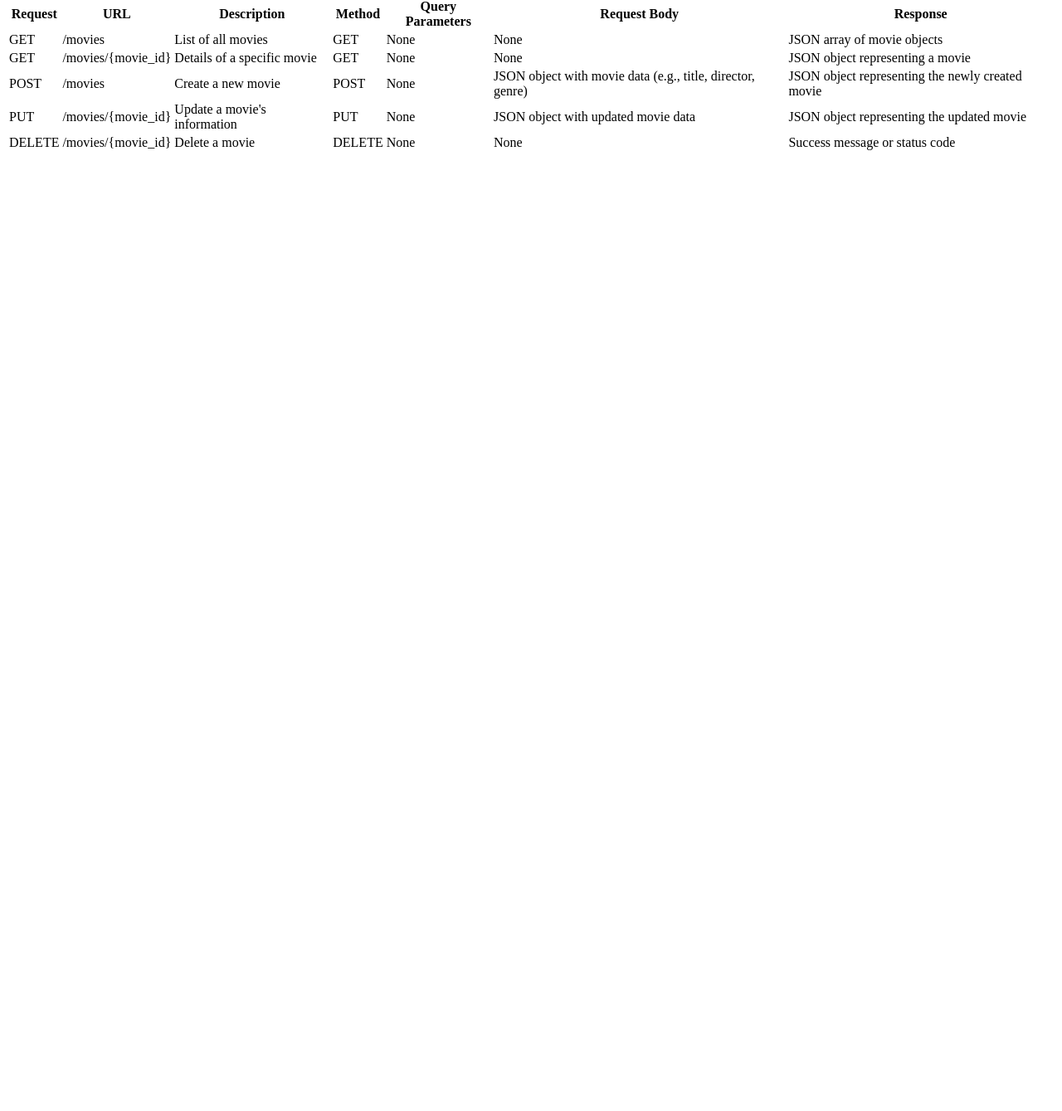
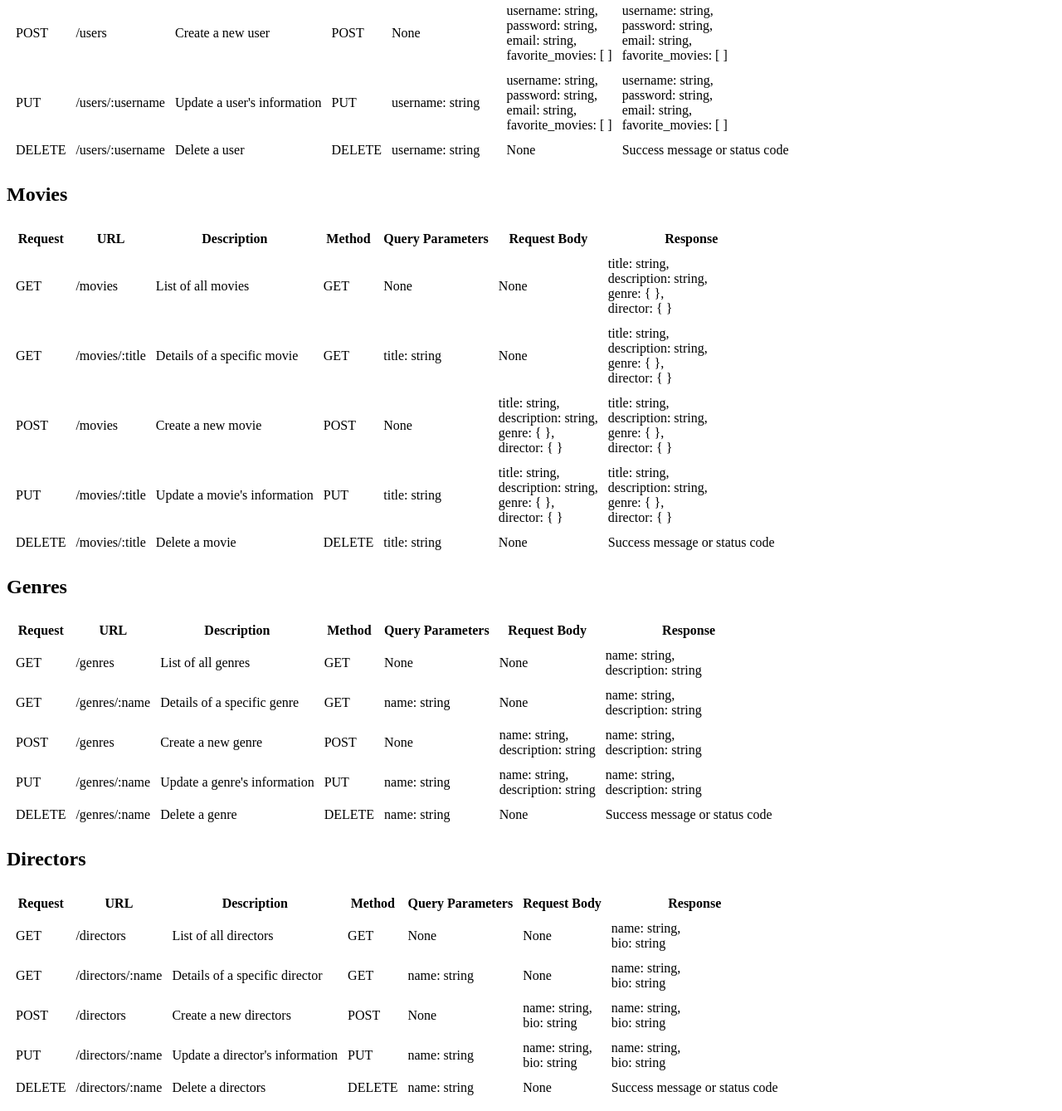
Before and after one commit to henryn05/movie_api, a website: page public/documentation.html in a window 1280 px wide. Shown: the part 332-1671 px from the top of the page at 83% size. Before the commit the page ends 800 px from the top, so only its background shows below. Drawn offline with Linux system fonts and the light colour scheme.

Commit message:
Completed API documentation

```diff
--- a/public/documentation.html
+++ b/public/documentation.html
@@ -7,7 +7,7 @@
     <h1>API Documentation</h1>
 
     <h2>Users</h2>
-    <table>
+    <table cellspacing="10">
         <tr>
             <th>Request</th>
             <th>URL</th>
@@ -24,16 +24,16 @@
             <td>GET</td>
             <td>None</td>
             <td>None</td>
-            <td>JSON array of user objects</td>
+            <td>username: string, <br>password: string,<br> email: string, <br>favorite_movies: [ ]</td>
         </tr>
         <tr>
             <td>GET</td>
-            <td>/users/{user_id}</td>
+            <td>/users/:username</td>
             <td>Details of a specific user</td>
             <td>GET</td>
+            <td>username: string</td>
             <td>None</td>
-            <td>None</td>
-            <td>JSON object representing a user</td>
+            <td>username: string, <br>password: string,<br> email: string, <br>favorite_movies: [ ]</td>
         </tr>
         <tr>
             <td>POST</td>
@@ -41,31 +41,31 @@
             <td>Create a new user</td>
             <td>POST</td>
             <td>None</td>
-            <td>JSON object with user data (e.g., username, email)</td>
-            <td>JSON object representing the newly created user</td>
+            <td>username: string, <br>password: string,<br> email: string, <br>favorite_movies: [ ]</td>
+            <td>username: string, <br>password: string,<br> email: string, <br>favorite_movies: [ ]</td>
         </tr>
         <tr>
             <td>PUT</td>
-            <td>/users/{user_id}</td>
+            <td>/users/:username</td>
             <td>Update a user's information</td>
             <td>PUT</td>
-            <td>None</td>
-            <td>JSON object with updated user data</td>
-            <td>JSON object representing the updated user</td>
+            <td>username: string</td>
+            <td>username: string, <br>password: string,<br> email: string, <br>favorite_movies: [ ]</td>
+            <td>username: string, <br>password: string,<br> email: string, <br>favorite_movies: [ ]</td>
         </tr>
         <tr>
             <td>DELETE</td>
-            <td>/users/{user_id}</td>
+            <td>/users/:username</td>
             <td>Delete a user</td>
             <td>DELETE</td>
-            <td>None</td>
+            <td>username: string</td>
             <td>None</td>
             <td>Success message or status code</td>
         </tr>
     </table>
 
     <h2>Movies</h2>
-    <table>
+    <table cellspacing="10">
         <tr>
             <th>Request</th>
             <th>URL</th>
@@ -82,16 +82,16 @@
             <td>GET</td>
             <td>None</td>
             <td>None</td>
-            <td>JSON array of movie objects</td>
+            <td>title: string, <br>description: string, <br>genre: { }, <br>director: { }</td>
         </tr>
         <tr>
             <td>GET</td>
-            <td>/movies/{movie_id}</td>
+            <td>/movies/:title</td>
             <td>Details of a specific movie</td>
             <td>GET</td>
+            <td>title: string</td>
             <td>None</td>
-            <td>None</td>
-            <td>JSON object representing a movie</td>
+            <td>title: string, <br>description: string, <br>genre: { }, <br>director: { }</td>
         </tr>
         <tr>
             <td>POST</td>
@@ -99,24 +99,140 @@
             <td>Create a new movie</td>
             <td>POST</td>
             <td>None</td>
-            <td>JSON object with movie data (e.g., title, director, genre)</td>
-            <td>JSON object representing the newly created movie</td>
+            <td>title: string, <br>description: string, <br>genre: { }, <br>director: { }</td>
+            <td>title: string, <br>description: string, <br>genre: { }, <br>director: { }</td>
         </tr>
         <tr>
             <td>PUT</td>
-            <td>/movies/{movie_id}</td>
+            <td>/movies/:title</td>
             <td>Update a movie's information</td>
             <td>PUT</td>
-            <td>None</td>
-            <td>JSON object with updated movie data</td>
-            <td>JSON object representing the updated movie</td>
+            <td>title: string</td>
+            <td>title: string, <br>description: string, <br>genre: { }, <br>director: { }</td>
+            <td>title: string, <br>description: string, <br>genre: { }, <br>director: { }</td>
         </tr>
         <tr>
             <td>DELETE</td>
-            <td>/movies/{movie_id}</td>
+            <td>/movies/:title</td>
             <td>Delete a movie</td>
             <td>DELETE</td>
+            <td>title: string</td>
             <td>None</td>
+            <td>Success message or status code</td>
+        </tr>
+    </table>
+
+    <h2>Genres</h2>
+    <table cellspacing="10">
+        <tr>
+            <th>Request</th>
+            <th>URL</th>
+            <th>Description</th>
+            <th>Method</th>
+            <th>Query Parameters</th>
+            <th>Request Body</th>
+            <th>Response</th>
+        </tr>
+        <tr>
+            <td>GET</td>
+            <td>/genres</td>
+            <td>List of all genres</td>
+            <td>GET</td>
+            <td>None</td>
+            <td>None</td>
+            <td>name: string, <br>description: string</td>
+        </tr>
+        <tr>
+            <td>GET</td>
+            <td>/genres/:name</td>
+            <td>Details of a specific genre</td>
+            <td>GET</td>
+            <td>name: string</td>
+            <td>None</td>
+            <td>name: string, <br>description: string</td>
+        </tr>
+        <tr>
+            <td>POST</td>
+            <td>/genres</td>
+            <td>Create a new genre</td>
+            <td>POST</td>
+            <td>None</td>
+            <td>name: string, <br>description: string</td>
+            <td>name: string, <br>description: string</td>
+        </tr>
+        <tr>
+            <td>PUT</td>
+            <td>/genres/:name</td>
+            <td>Update a genre's information</td>
+            <td>PUT</td>
+            <td>name: string</td>
+            <td>name: string, <br>description: string</td>
+            <td>name: string, <br>description: string</td>
+        </tr>
+        <tr>
+            <td>DELETE</td>
+            <td>/genres/:name</td>
+            <td>Delete a genre</td>
+            <td>DELETE</td>
+            <td>name: string</td>
+            <td>None</td>
+            <td>Success message or status code</td>
+        </tr>
+    </table>
+
+    <h2>Directors</h2>
+    <table cellspacing="10">
+        <tr>
+            <th>Request</th>
+            <th>URL</th>
+            <th>Description</th>
+            <th>Method</th>
+            <th>Query Parameters</th>
+            <th>Request Body</th>
+            <th>Response</th>
+        </tr>
+        <tr>
+            <td>GET</td>
+            <td>/directors</td>
+            <td>List of all directors</td>
+            <td>GET</td>
+            <td>None</td>
+            <td>None</td>
+            <td>name: string, <br>bio: string</td>
+        </tr>
+        <tr>
+            <td>GET</td>
+            <td>/directors/:name</td>
+            <td>Details of a specific director</td>
+            <td>GET</td>
+            <td>name: string</td>
+            <td>None</td>
+            <td>name: string, <br>bio: string</td>
+        </tr>
+        <tr>
+            <td>POST</td>
+            <td>/directors</td>
+            <td>Create a new directors</td>
+            <td>POST</td>
+            <td>None</td>
+            <td>name: string, <br>bio: string</td>
+            <td>name: string, <br>bio: string</td>
+        </tr>
+        <tr>
+            <td>PUT</td>
+            <td>/directors/:name</td>
+            <td>Update a director's information</td>
+            <td>PUT</td>
+            <td>name: string</td>
+            <td>name: string, <br>bio: string</td>
+            <td>name: string, <br>bio: string</td>
+        </tr>
+        <tr>
+            <td>DELETE</td>
+            <td>/directors/:name</td>
+            <td>Delete a directors</td>
+            <td>DELETE</td>
+            <td>name: string</td>
             <td>None</td>
             <td>Success message or status code</td>
         </tr>
```
Also changed, not shown: models.js (+4 -4 lines).
